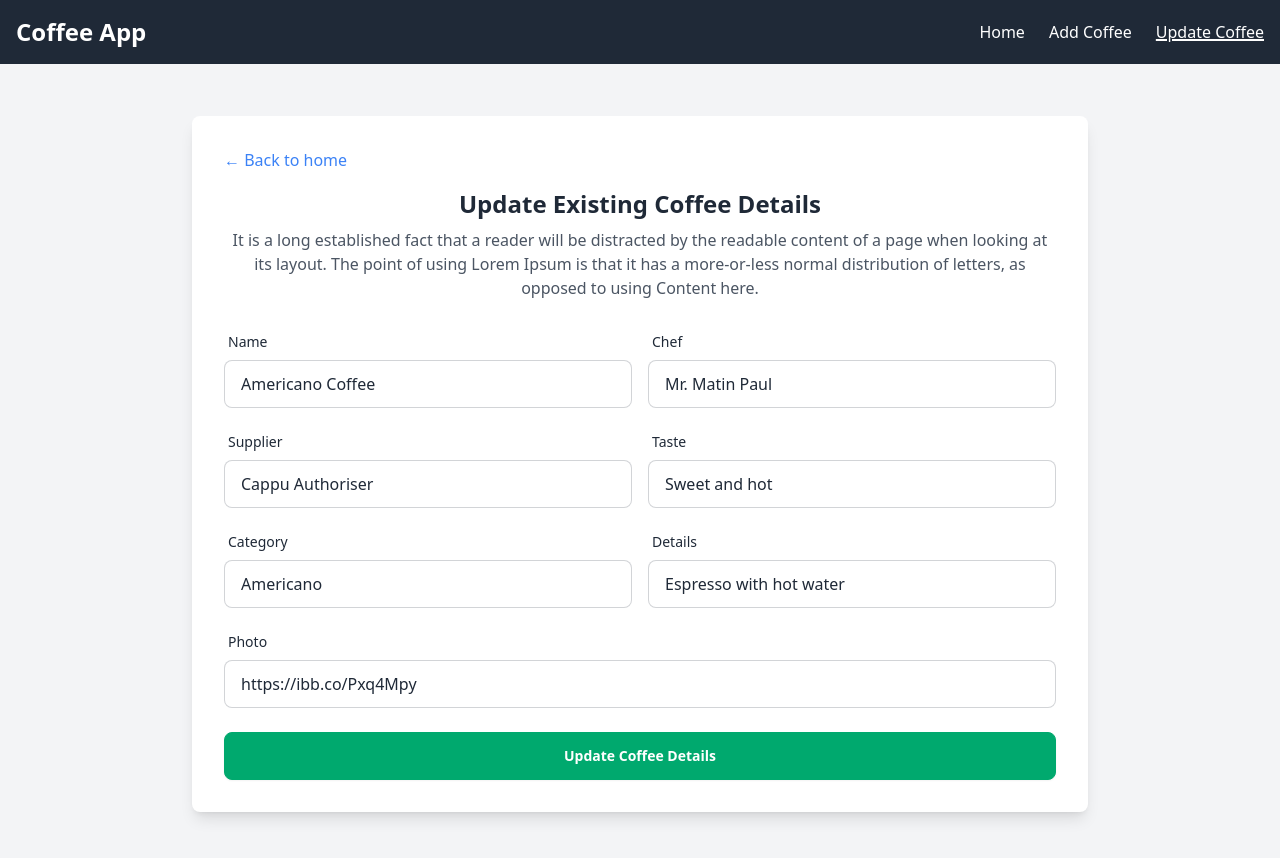
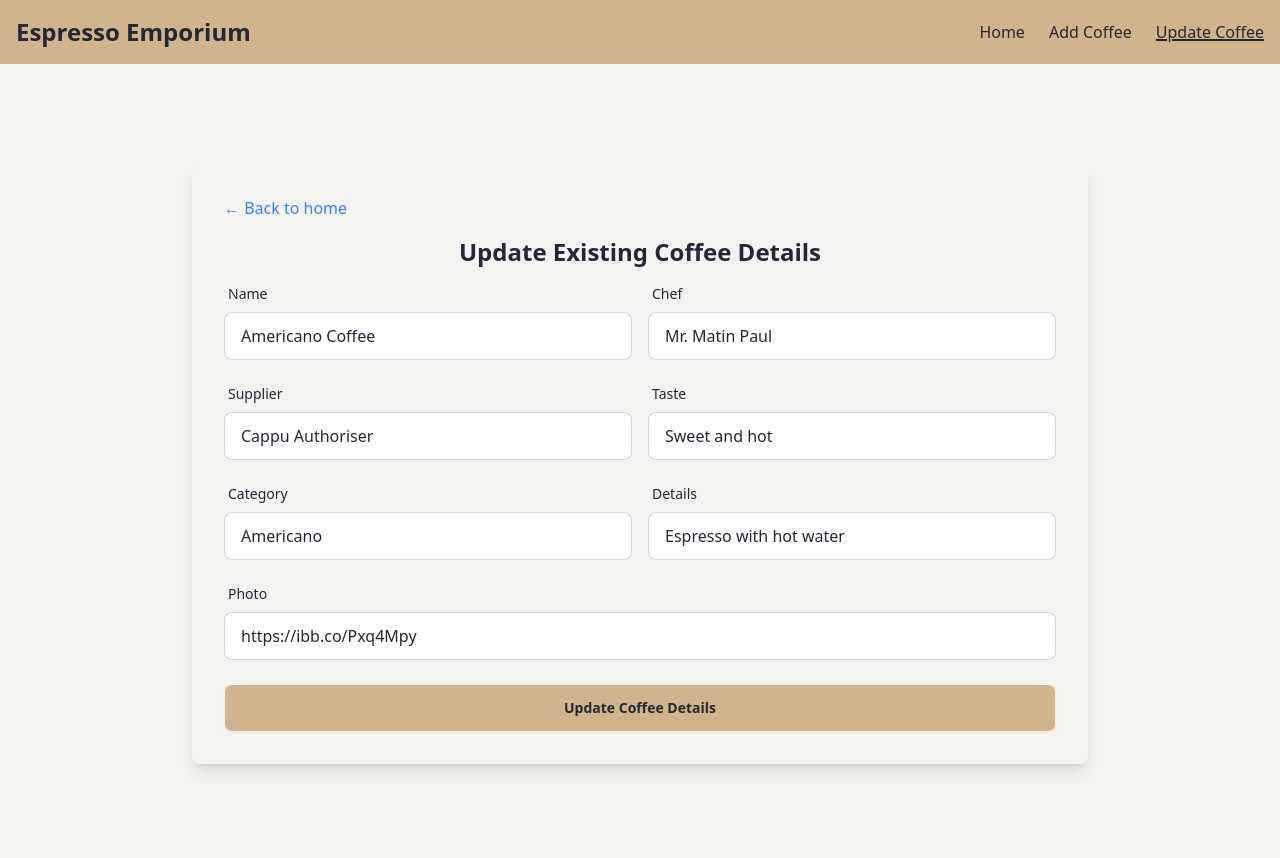
Before and after one commit to MursalinDevOps/espresso-eporium-client, a React (Vite) app: page /updateCoffee in a window 1280 px wide. Shown: the top 858 px of the page. Built offline with nearby package versions, Linux system fonts and the light colour scheme.

Commit message:
add coffee form data sent to the server

```diff
--- a/src/Navbar.jsx
+++ b/src/Navbar.jsx
@@ -3,12 +3,12 @@ import { NavLink } from "react-router-dom";
 
 const Navbar = () => {
   return (
-    <nav className="bg-gray-800 text-white">
+    <nav className="bg-[#D2B48C]">
       <div className="container mx-auto px-4 py-4 flex justify-between items-center">
         {/* Logo */}
         <div className="text-2xl font-bold">
           <NavLink to="/" className="hover:text-gray-300">
-            Coffee App
+            Espresso Emporium
           </NavLink>
         </div>
 
--- a/src/components/AddCoffee.jsx
+++ b/src/components/AddCoffee.jsx
@@ -1,13 +1,44 @@
 import Navbar from "../Navbar";
 
 const AddCoffee = () => {
+
+  const handleAddCoffee = (event) => {
+    event.preventDefault();
+    const form = event.target;
+    const name = form.name.value;
+    const quantity = form.quantity.value;
+    // const quantityNum = parseInt(quantity)
+    const supplier = form.supplier.value;
+    const taste = form.taste.value;
+    const category = form.category.value;
+    const details = form.details.value;
+    const photo = form.photo.value;
+    // create an object
+    const addCoffeeFormData = {name, quantity, supplier, taste, category, details, photo};
+    console.log(addCoffeeFormData);
+    alert('Coffee Added Successfully!');
+
+    // send data to the server side
+    fetch('http://localhost:5000/coffee', {
+      method:'POST',
+      headers:{
+        'content-type':'application/json'
+      },
+      body: JSON.stringify(addCoffeeFormData)
+    })
+    .then(res => res.json())
+    .then(data => {
+      console.log(data)
+    })
+  }
+
     return (
         <div>
 <nav>
     <Navbar></Navbar>
 </nav>
         <div className="flex justify-center items-center min-h-screen bg-gray-100">
-                <div className="bg-white p-8 rounded-lg shadow-lg w-full max-w-4xl">
+        <div className="bg-[#F4F3F0] p-8 rounded-lg shadow-lg w-full max-w-4xl">
           {/* Back to home link */}
           <div className="mb-4">
             <a href="/" className="text-blue-500 hover:underline">
@@ -21,7 +52,7 @@ const AddCoffee = () => {
           </h1>
 
           {/* Form */}
-                    <form>
+          <form onSubmit={handleAddCoffee}>
             <div className="grid grid-cols-1 md:grid-cols-2 gap-4">
               {/* Name */}
               <div>
@@ -30,18 +61,20 @@ const AddCoffee = () => {
                 </label>
                 <input
                   type="text"
+                  name="name"
                   placeholder="Enter coffee name"
                   className="input input-bordered w-full"
                 />
               </div>
 
-                            {/* Chef */}
+              {/* Quantity */}
               <div>
                 <label className="label">
-                                    <span className="label-text">Chef</span>
+                  <span className="label-text">Quantity</span>
                 </label>
                 <input
                   type="text"
+                  name="quantity"
                   placeholder="Enter coffee chef"
                   className="input input-bordered w-full"
                 />
@@ -54,6 +87,7 @@ const AddCoffee = () => {
                 </label>
                 <input
                   type="text"
+                  name="supplier"
                   placeholder="Enter coffee supplier"
                   className="input input-bordered w-full"
                 />
@@ -66,6 +100,7 @@ const AddCoffee = () => {
                 </label>
                 <input
                   type="text"
+                  name="taste"
                   placeholder="Enter coffee taste"
                   className="input input-bordered w-full"
                 />
@@ -78,6 +113,7 @@ const AddCoffee = () => {
                 </label>
                 <input
                   type="text"
+                  name="category"
                   placeholder="Enter coffee category"
                   className="input input-bordered w-full"
                 />
@@ -90,6 +126,7 @@ const AddCoffee = () => {
                 </label>
                 <input
                   type="text"
+                  name="details"
                   placeholder="Enter coffee details"
                   className="input input-bordered w-full"
                 />
@@ -102,6 +139,7 @@ const AddCoffee = () => {
                 </label>
                 <input
                   type="text"
+                  name="photo"
                   placeholder="Enter photo URL"
                   className="input input-bordered w-full"
                 />
@@ -110,7 +148,7 @@ const AddCoffee = () => {
 
             {/* Submit button */}
             <div className="mt-6 text-center">
-                            <button type="submit" className="btn btn-primary w-full">
+              <button type="submit" className="btn bg-[#D2B48C] w-full">
                 Add Coffee
               </button>
             </div>
--- a/src/components/UpdateCoffee.jsx
+++ b/src/components/UpdateCoffee.jsx
@@ -6,8 +6,8 @@ const UpdateCoffee = () => {
             <nav>
                 <Navbar></Navbar>
             </nav>
-            <div className="flex justify-center items-center min-h-screen bg-gray-100">
-      <div className="bg-white p-8 rounded-lg shadow-lg w-full max-w-4xl">
+            <div className="flex justify-center items-center min-h-screen bg-[#F4F3F0]">
+      <div className="bg-[#F4F3F0] p-8 rounded-lg shadow-lg w-full max-w-4xl">
         {/* Back to home link */}
         <div className="mb-4">
           <a href="/" className="text-blue-500 hover:underline">
@@ -19,14 +19,6 @@ const UpdateCoffee = () => {
         <h1 className="text-2xl font-bold text-center text-gray-800 mb-2">
           Update Existing Coffee Details
         </h1>
-
-        {/* Subtitle */}
-        <p className="text-center text-gray-600 mb-6">
-          It is a long established fact that a reader will be distracted by the
-          readable content of a page when looking at its layout. The point of
-          using Lorem Ipsum is that it has a more-or-less normal distribution of
-          letters, as opposed to using Content here.
-        </p>
 
         {/* Form */}
         <form>
@@ -125,7 +117,7 @@ const UpdateCoffee = () => {
 
           {/* Submit button */}
           <div className="mt-6 text-center">
-            <button type="submit" className="btn btn-success text-white w-full">
+            <button type="submit" className="btn bg-[#D2B48C] w-full">
               Update Coffee Details
             </button>
           </div>
```
Lines whose indentation alone changed are shown as unchanged.
